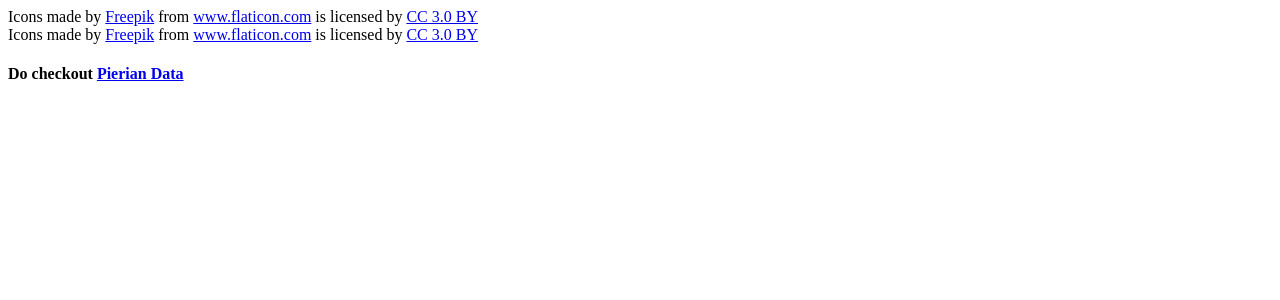
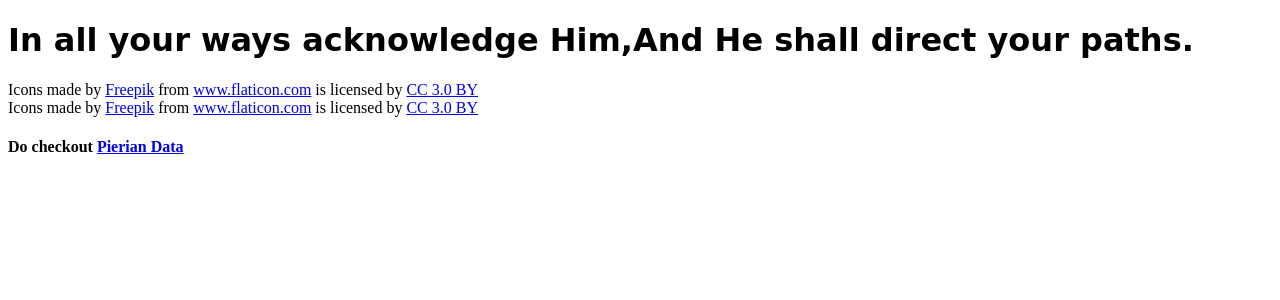
Before and after one commit to kernelguardian/Spectrum, a PHP site: page /credits.html in a window 1280 px wide. Shown: the top 300 px of the page. Run offline with PHP 8.4, Linux system fonts and the light colour scheme.

Commit message:
just a little something

```diff
--- a/credits.html
+++ b/credits.html
@@ -2,9 +2,11 @@
 <html lang="en" dir="ltr">
   <head>
     <meta charset="utf-8">
-    <title></title>
+    <title>Credits</title>
+    <link rel="stylesheet" href="master.css">
   </head>
   <body>
+    <h1>In all your ways acknowledge Him,And He shall direct your paths.</h1>
     <div>Icons made by <a href="https://www.flaticon.com/authors/freepik"
       title="Freepik">Freepik</a> from <a href="https://www.flaticon.com/"
   title="Flaticon">www.flaticon.com</a> is licensed by
--- a/master.css
+++ b/master.css
@@ -5,6 +5,10 @@
   padding-top: 30px;
   margin: auto;
   color: #264653;
+}
+
+h1{
+  font-family: 'Indie Flower', cursive;
 }
 .holder{
   margin: auto;
```
